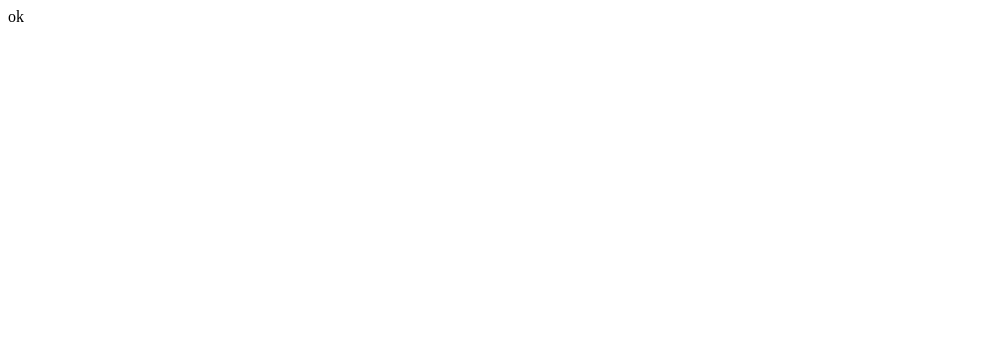
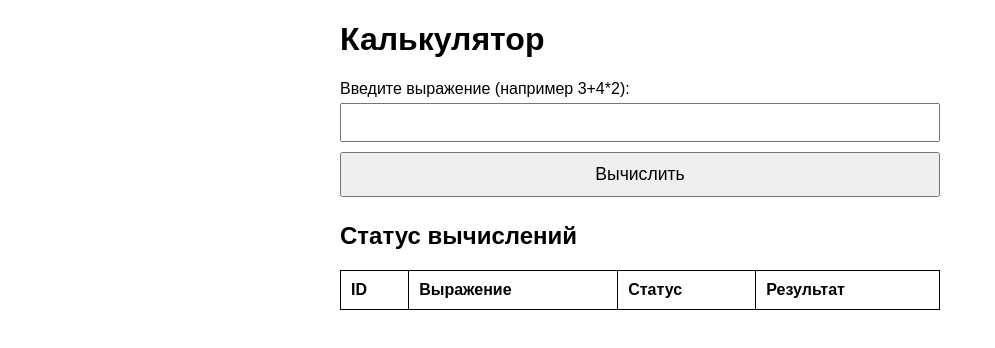
Before and after one commit to saykoooo/calc_go, a plain HTML site: page web/index.html in a window 1280 px wide. Shown: the whole page, without its empty margins (0-995 px from the left). Drawn offline with Linux system fonts and the light colour scheme.

Commit message:
Add web page content

```diff
--- a/web/index.html
+++ b/web/index.html
@@ -5,8 +5,62 @@
     <meta name="viewport" content="width=device-width, initial-scale=1.0">
     <link rel="icon" href="favicon.ico" type="image/x-icon">
     <title>Калькулятор</title>
+    <style>
+      body {
+          font-family: Arial, sans-serif;
+          margin: 20px;
+      }
+      .container {
+          max-width: 600px;
+          margin: 0 auto;
+      }
+      input, button {
+          padding: 10px;
+          margin: 5px 0;
+          width: 100%;
+          box-sizing: border-box;
+      }
+      button {
+        font-size: 1.1rem;
+      }
+      table {
+          width: 100%;
+          margin-top: 20px;
+          border-collapse: collapse;
+      }
+      table, th, td {
+          border: 1px solid black;
+      }
+      th, td {
+          padding: 10px;
+          text-align: left;
+      }
+  </style>
 </head>
 <body>
-ok
+  <div class="container">
+    <h1>Калькулятор</h1>
+
+    <form id="expressionForm">
+        <label for="expression">Введите выражение (например 3+4*2):</label><br>
+        <input type="text" id="expression" name="expression" required><br>
+        <button type="submit">Вычислить</button>
+    </form>
+
+    <h2>Статус вычислений</h2>
+    <table id="expressionsTable">
+        <thead>
+            <tr>
+                <th>ID</th>
+                <th>Выражение</th>
+                <th>Статус</th>
+                <th>Результат</th>
+            </tr>
+        </thead>
+        <tbody>
+        </tbody>
+    </table>
+  </div>
+
 </body>
 </html>
```
